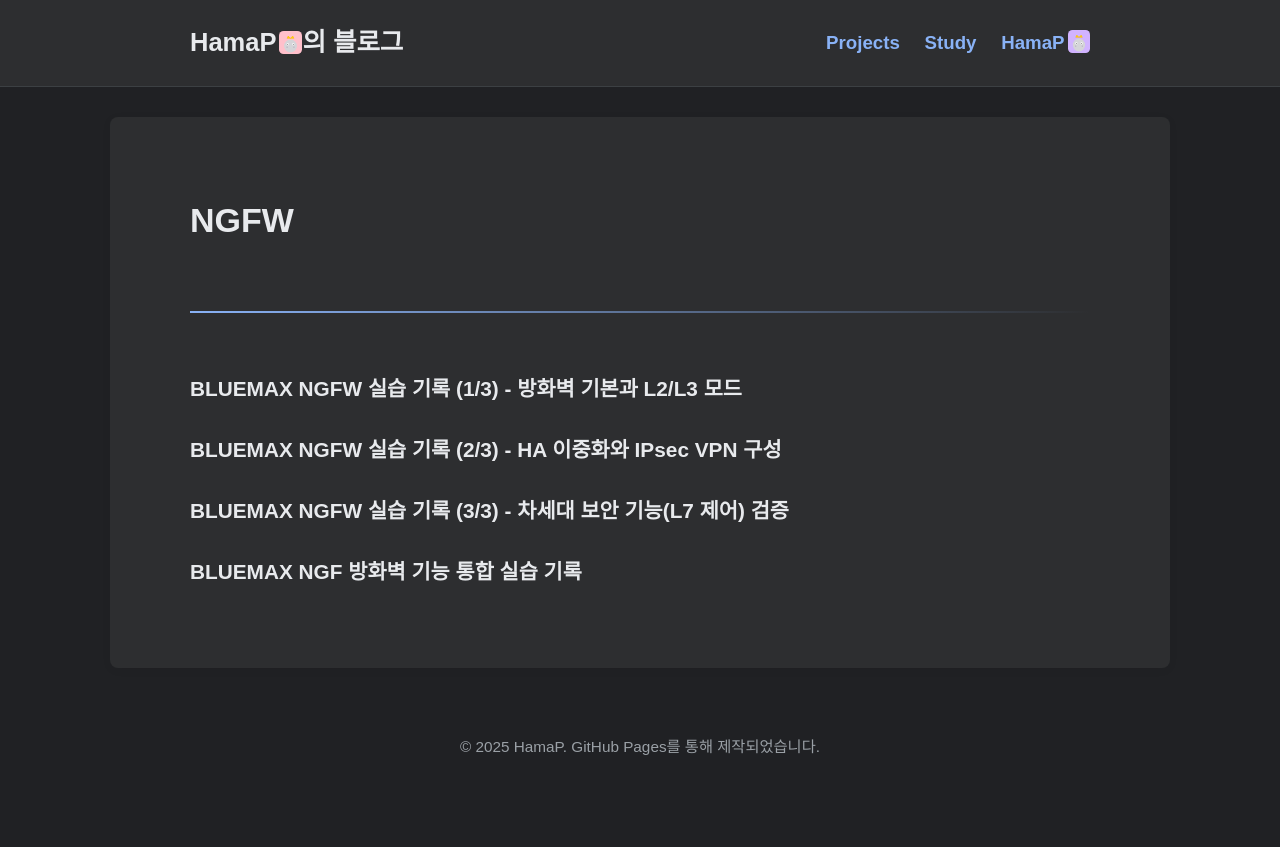
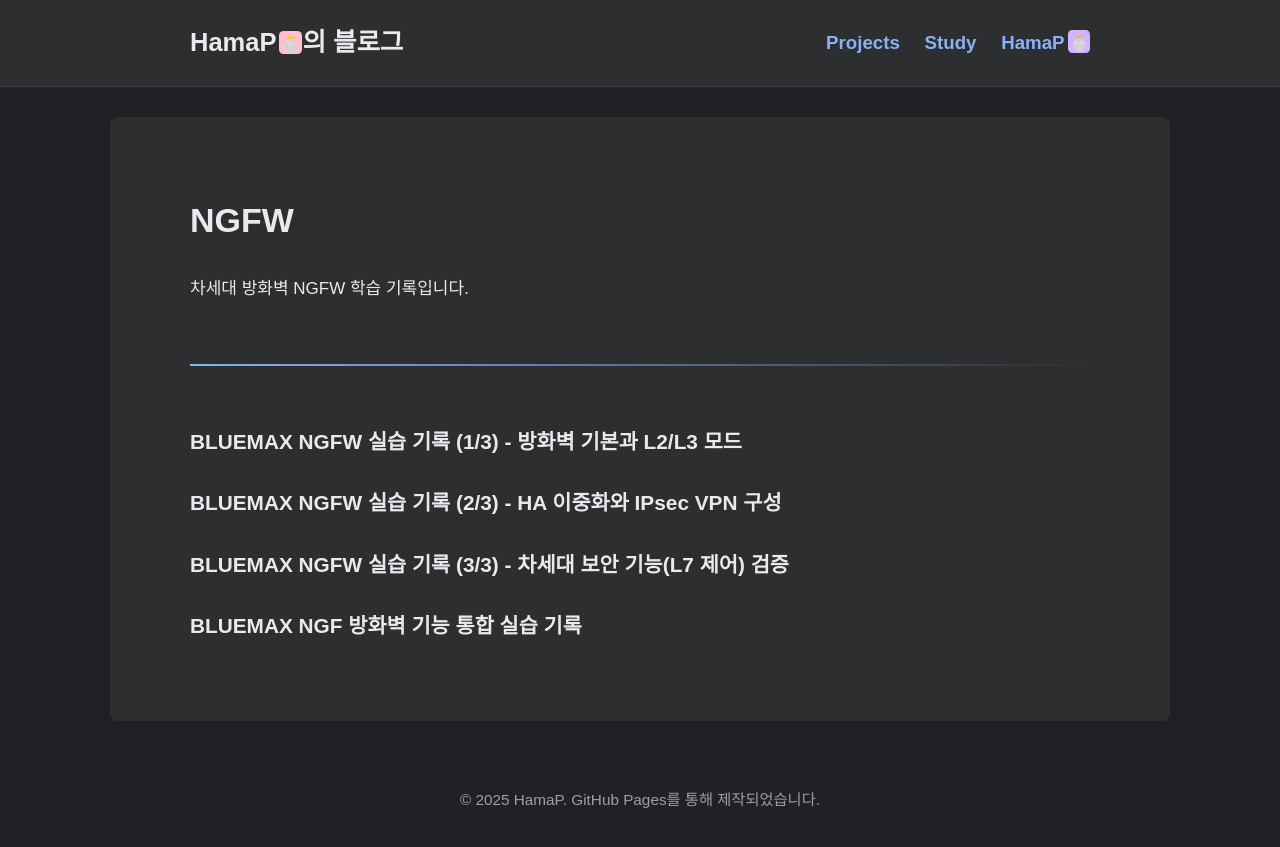
Before and after one commit to HamaP0/HamaP0.github.io, a Jekyll site: the page built from category/NGFW.html, in a window 1280 px wide. Shown: the top 847 px of the page. Built offline with Jekyll 4.4.1, drawn with Linux system fonts in a browser that asks for light colours; some web fonts are replaced.

Commit message:
Update NGFW.html

```diff
--- a/category/NGFW.html
+++ b/category/NGFW.html
@@ -3,21 +3,14 @@
 title: NGFW
 category: NGFW
 ---
-
 <h1>{{ page.category }}</h1>
+<p>차세대 방화벽 NGFW 학습 기록입니다.</p>
 <hr>
-
-{% assign category_posts = site.posts
-   | where_exp: "post", "post.categories contains page.category"
-   | sort: "date" %}
+{% assign category_posts = site.posts | where_exp: "post", "post.categories contains page.category" | sort: "date" %}
 <ul class="post-list">
   {% for post in category_posts %}
     <li>
-      <h2>
-        <a class="post-link" href="{{ post.url | relative_url }}">
-          {{ post.title }}
-        </a>
-      </h2>
+      <h2><a class="post-link" href="{{ post.url | relative_url }}">{{ post.title }}</a></h2>
     </li>
   {% endfor %}
 </ul>
```
